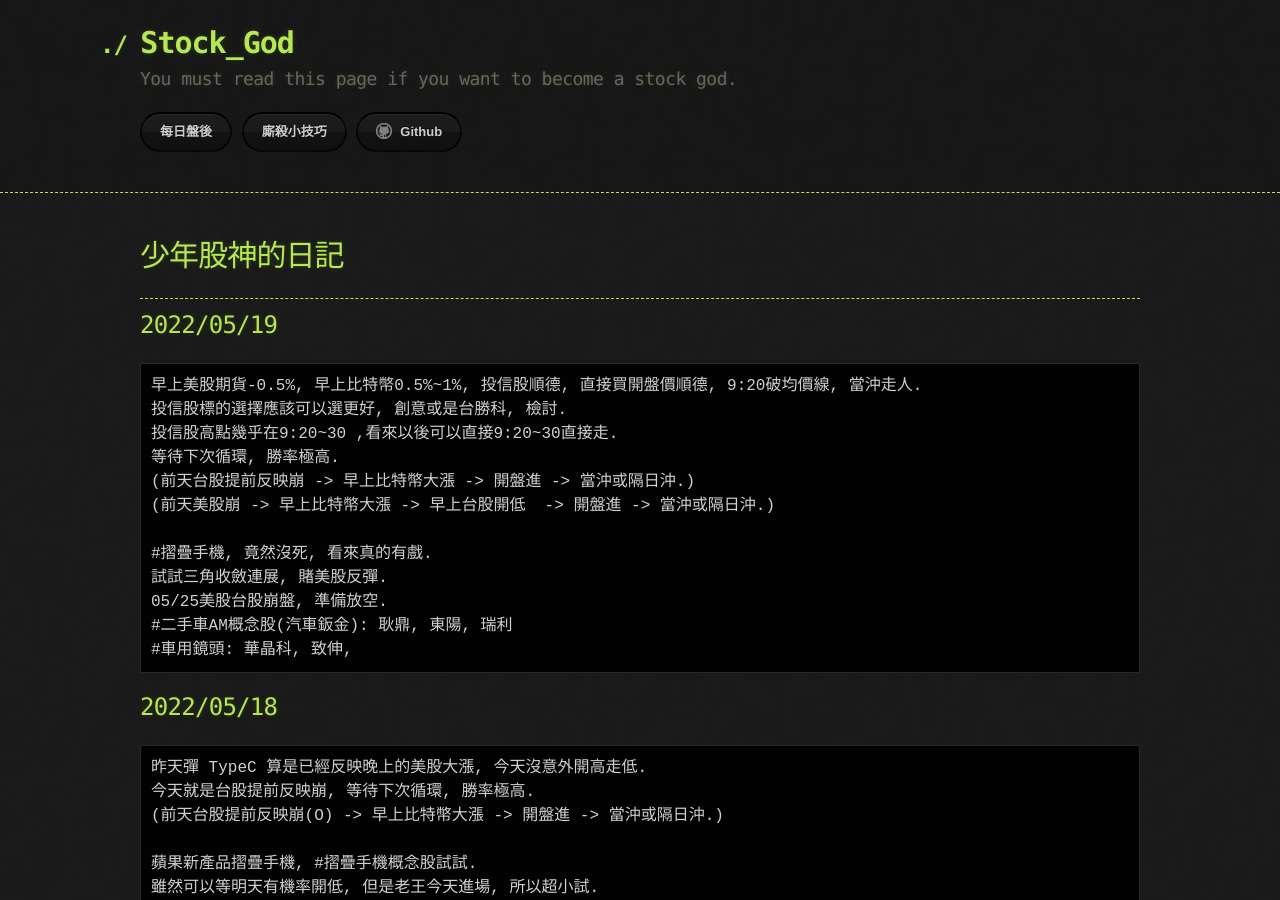
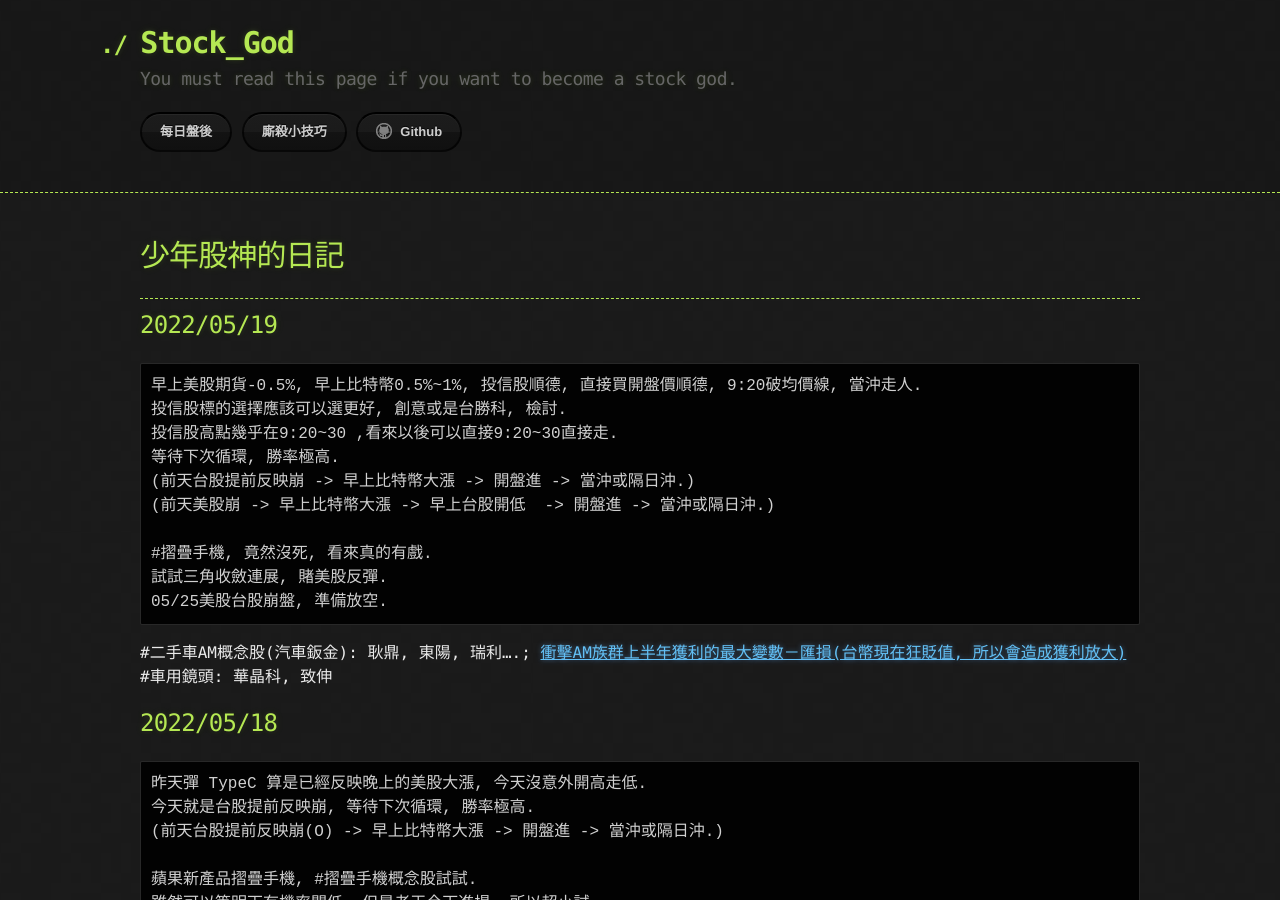
Before and after one commit to lepg5487/Stock_God, a Jekyll site: the page built from index.md, in a window 1280 px wide and 900 px high. Built offline with Jekyll 4.4.1, drawn with Linux system fonts in a browser that asks for light colours; our own code applies the rules of GitHub Pages for plain Markdown files.

Commit message:
Update index.md

````diff
--- a/index.md
+++ b/index.md
@@ -18,9 +18,10 @@ layout: testlayouts
 #摺疊手機, 竟然沒死, 看來真的有戲.
 試試三角收斂連展, 賭美股反彈.
 05/25美股台股崩盤, 準備放空.
-#二手車AM概念股(汽車鈑金): 耿鼎, 東陽, 瑞利
-#車用鏡頭: 華晶科, 致伸,
 ```
+#二手車AM概念股(汽車鈑金): 耿鼎, 東陽, 瑞利....;
+[衝擊AM族群上半年獲利的最大變數－匯損(台幣現在狂貶值, 所以會造成獲利放大)](https://ctee.com.tw/news/stocks/486014.html)
+#車用鏡頭: 華晶科, 致伸
 
 ## 2022/05/18
 ```
````
